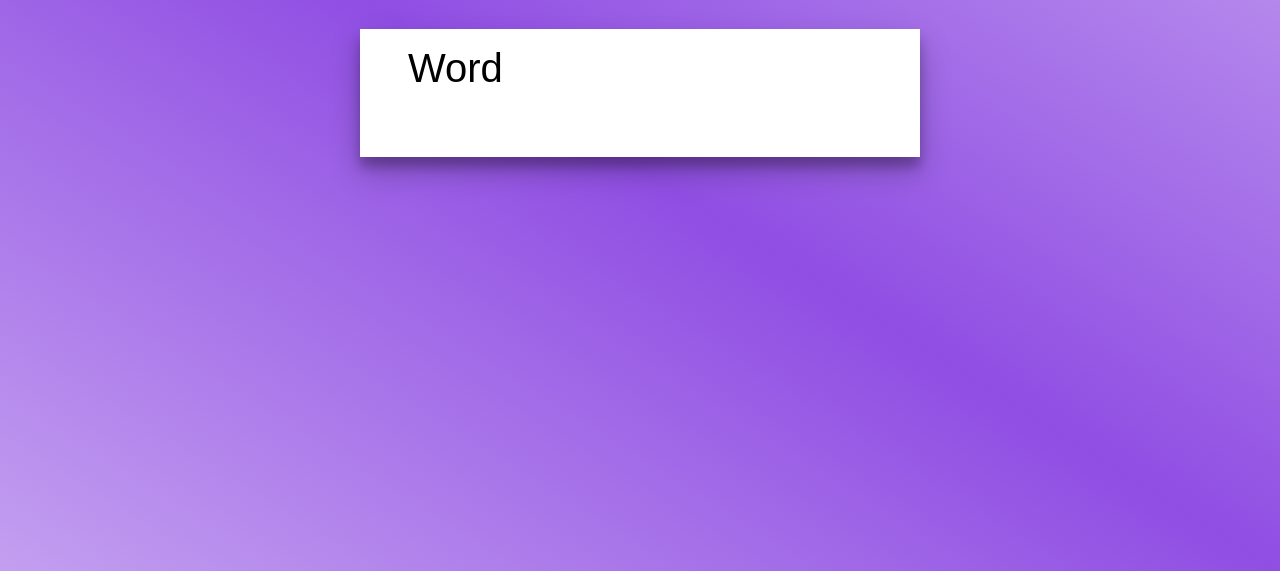
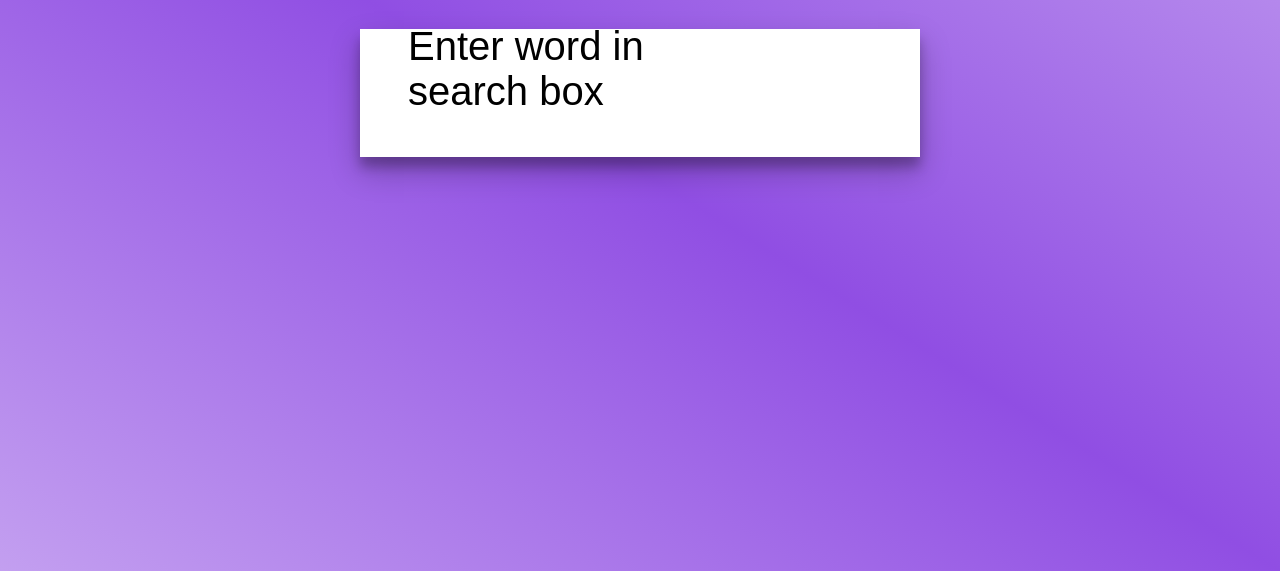
Before and after one commit to fayzanrj/dictionary, a plain HTML site: page index.html in a window 1280 px wide. Shown: the part 229-800 px from the top of the page. Drawn offline with Linux system fonts and the light colour scheme.

Commit message:
Update index.html

```diff
--- a/index.html
+++ b/index.html
@@ -17,7 +17,7 @@
         <div class="box">
             <div class="main-box">
                 <div class="info-1">
-                    <div class="word" id="word">Word</div>
+                    <div class="word" id="word">Enter word in search box</div>
                     <div class="word end" id="meaning">لفظ</div>
                 </div>
                 <div class="explanations">
```
